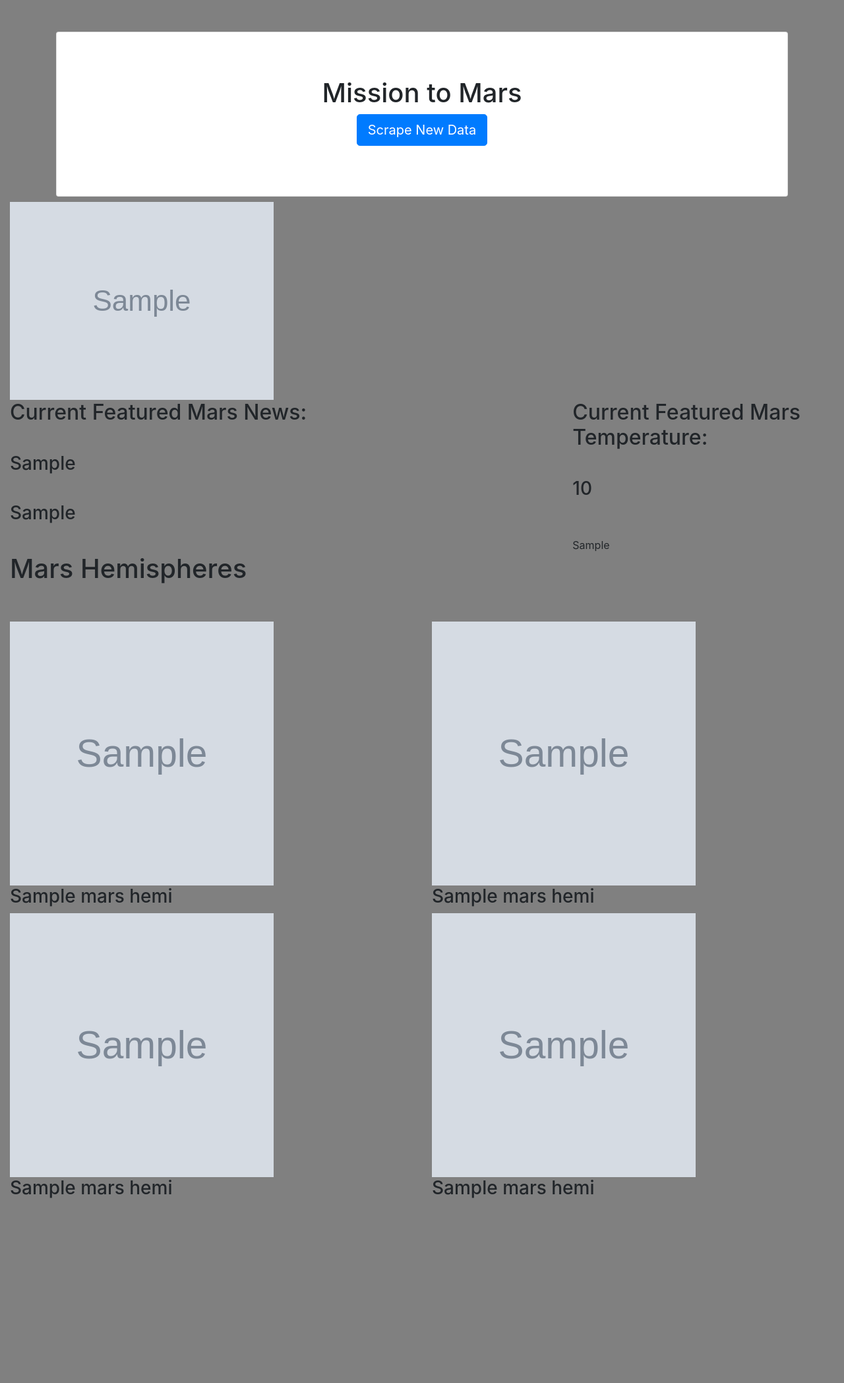
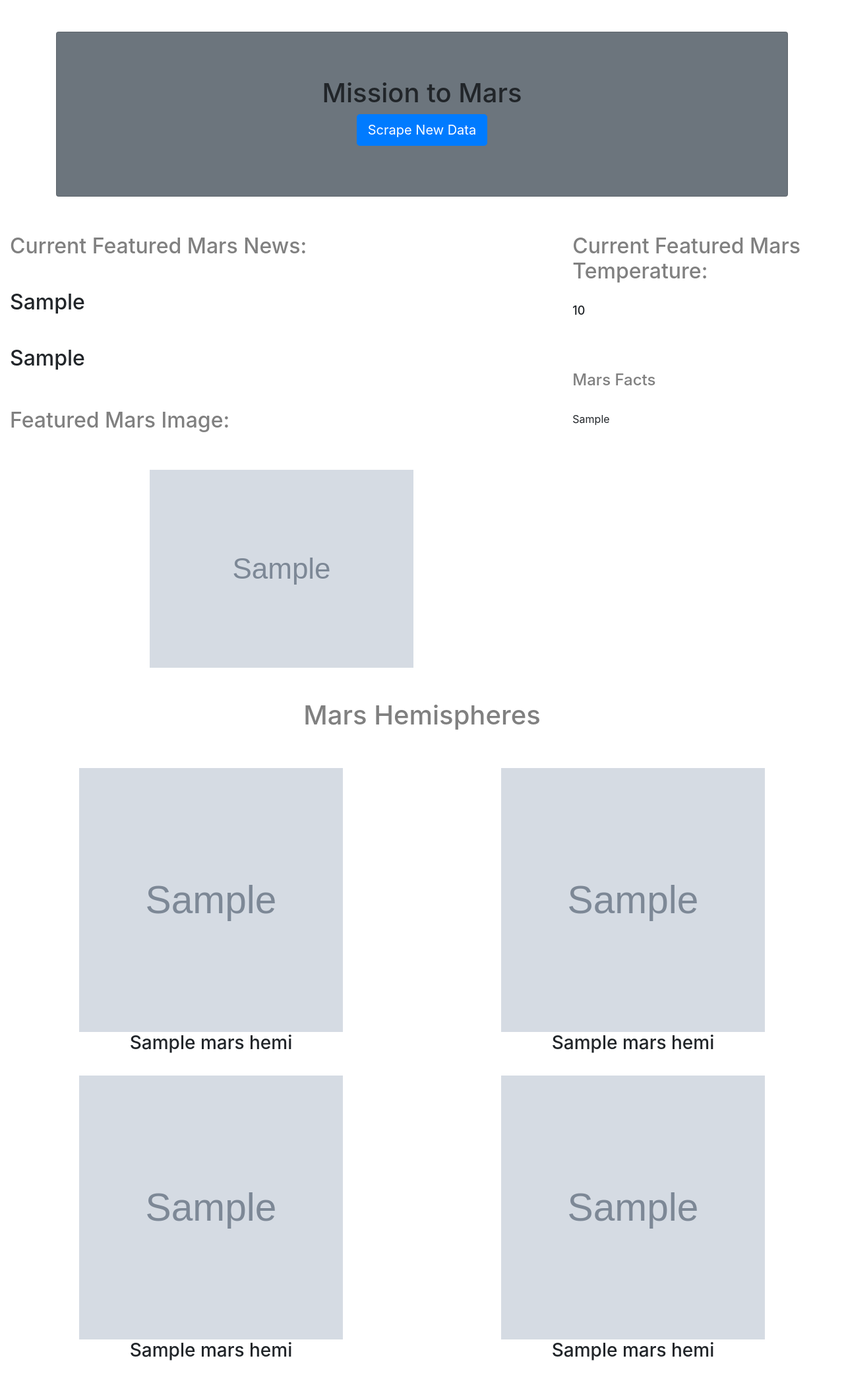
Before and after one commit to chrissychoi/web-scraping-challenge, a Flask app: page / in a window 1280 px wide. Shown: the whole page at 66% size. Before the commit the page ends 1816 px from the top, so only its background shows below. Run offline with Flask 2, Linux system fonts and the light colour scheme; grey boxes marked "Sample" are stand-in pictures; a database or web service that is not in the repository returns one stand-in record (values such as "Sample title"); some libraries are stand-ins or nearby versions.

Commit message:
fixed appearance

```diff
--- a/Missions_to_Mars/scrape_mars.py
+++ b/Missions_to_Mars/scrape_mars.py
@@ -83,7 +83,7 @@ def scrape_info():
     marsTable_to_html = marsTable_df.to_html(classes='marsTable_to_html')
     marsTable_to_html = marsTable_to_html.replace('<table border="1" class="dataframe marsTable_to_html">','')
     marsTable_to_html = marsTable_to_html.replace('</table>','')
-    marsTable_to_html = marsTable_to_html.replace('<th>1</th>\n    </tr>\n    <tr>\n      <th>0</th>\n  ', '')
+    marsTable_to_html = marsTable_to_html.replace('<th>1</th>\n    </tr>\n    <tr>\n      <th>0</th>\n  ', '<th style="text-align:center;">Value</th>')
 
 
 
--- a/Missions_to_Mars/templates/index.html
+++ b/Missions_to_Mars/templates/index.html
@@ -7,16 +7,22 @@
     <meta name="viewport" content="width=device-width, initial-scale=1, shrink-to-fit=no">
     <meta http-equiv="X-UA-Compatible" content="ie=edge">
     <link rel="stylesheet" href="https://stackpath.bootstrapcdn.com/bootstrap/4.4.1/css/bootstrap.min.css" integrity="sha384-Vkoo8x4CGsO3+Hhxv8T/Q5PaXtkKtu6ug5TOeNV6gBiFeWPGFN9MuhOf23Q9Ifjh" crossorigin="anonymous">
-    <!-- <link rel="stylesheet" href="main.css"> -->
+    <style>
+      img {
+        display: block;
+        margin-left: auto;
+        margin-right: auto;
+      }
+      </style>
     <title>Mars Info Scraper</title>
 </head>
 
 
-<body style="background-color:grey;">
+<body style="background-color:white;">
     <div class="container mt-5 pb-2">
         <div class="row">
             <div class="col-12">
-                <div class="card" >
+                <div class="card bg-secondary" >
                     <div class=" card-body flex-fill border-light">
                         <h1 class="text-center"><br>Mission to Mars</h1>
                         <div class="text-center">
@@ -28,55 +34,68 @@
             </div>
         </div>
     </div>
+    <br>
+    <br>
     <div class="container-fluid">
         <div class = "row">
-            <div class = "col-12">
-            <img class="text-center" src="{{marsInfo.featured_img}}" alt="feature_img">
-            </div>
-        </div>
-        <div class = "row">
+          <br>
+          <br>
             <div class = "col-8">
-            <h2>Current Featured Mars News:</h2>
-            <h3><br>{{marsInfo.featured_news}}</h3>
-            <h3><br>{{marsInfo.featured_teaser}}</h3>
+            <h2 style="color:grey">Current Featured Mars News:</h2>
+            <h3 style="font-size:32px;"><br>{{marsInfo.featured_news}}</h3>
+            <h3 style="font-size:32px;"><br>{{marsInfo.featured_teaser}}</h3>
+            <br>
+            <br>
+            <h2 style="color:grey">Featured Mars Image:</h2>
+            <br>
+            <br>
+            <img src="{{marsInfo.featured_img}}" alt="feature_img">
             </div>
             <div class = "col-4">
-            <h2>Current Featured Mars Temperature:</h2>
-            <h3><br>{{marsInfo.featured_temp}}</h3>
-            <table border="1" class="dataframe marsTable_to_html"><br><br>
+            <h2 style="color:grey">Current Featured Mars Temperature:</h2>
+            <h3 style="font-size:18px;"><br>{{marsInfo.featured_temp}}</h3>
+            <br>
+            <br>
+            <table border="1" class="dataframe marsTable_to_html"><br>
+            <h4 style="color:grey">Mars Facts</h2>
+            <br>
             {{ marsInfo.mars_df|safe }}
             </table>
             </div>
         </div>
     </div>
+    <br>
+    <br>
     <div class="container-fluid">
 
-          <h1>Mars Hemispheres</h1>
+          <h1 style="text-align:center;color:grey;">Mars Hemispheres</h1>
           <br>
           <br>
 
           <div class="row">
             <div class="col-md-6">
               <img src="{{marsInfo.mars_hemi[0]['img_url']}}" alt="Mars Hemisphere1" style="width:400px;height:400px;border:0;">
-              <h3>{{marsInfo.mars_hemi[0]['title']}}</h3>
+              <h3 style="text-align:center;">{{marsInfo.mars_hemi[0]['title']}}</h3>
             </div>
             <div class="col-md-6">
               <img src="{{marsInfo.mars_hemi[1]['img_url']}}" alt="Mars Hemisphere2" style="width:400px;height:400px;border:0;">
-              <h3>{{marsInfo.mars_hemi[1]['title']}}</h3>
+              <h3 style="text-align:center;">{{marsInfo.mars_hemi[1]['title']}}</h3>
             </div>
           </div>
+          <br>
 
 
           <div class="row">
             <div class="col-md-6">
               <img src="{{marsInfo.mars_hemi[2]['img_url']}}" alt="Mars Hemisphere3" style="width:400px;height:400px;border:0;">
-              <h3>{{marsInfo.mars_hemi[2]['title']}}</h3>
+              <h3 style="text-align:center;">{{marsInfo.mars_hemi[2]['title']}}</h3>
             </div>
             <div class="col-md-6">
               <img src="{{marsInfo.mars_hemi[3]['img_url']}}" alt="Mars Hemisphere4" style="width:400px;height:400px;border:0;">
-              <h3>{{marsInfo.mars_hemi[3]['title']}}</h3>
+              <h3 style="text-align:center;">{{marsInfo.mars_hemi[3]['title']}}</h3>
             </div>
           </div>
+          <br>
 
       </div>
 
```
Also changed, not shown: Missions_to_Mars/mars_image.jpg.
